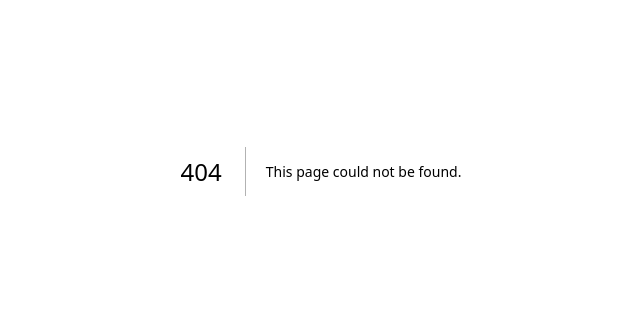
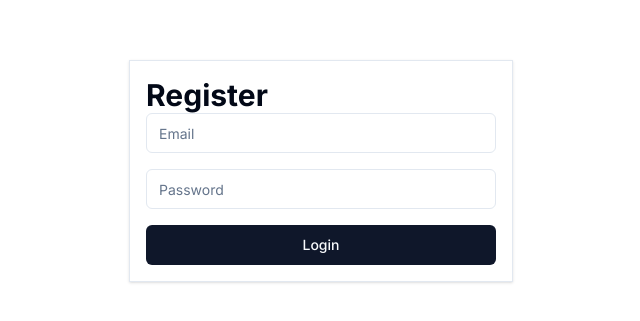
Before and after one commit to adiazt01/short_url_app, a Next.js app: page /auth/register in a window 1280 px wide. Before the commit this address had no page. Shown: the part 229-550 px from the top of the page, without its empty margins (319-959 px from the left). Built offline with nearby package versions, Linux system fonts and the light colour scheme.

Commit message:
Update dependencies and tailwind configuration

```diff
--- /dev/null
+++ b/src/app/(auth)/auth/layout.tsx
@@ -0,0 +1,9 @@
+export default function Layout({ children }: { children: React.ReactNode }) {
+  return (
+    <main className="w-full flex flex-col justify-center items-center min-h-screen">
+      <div className="border p-4 shadow w-full max-w-sm">
+      {children}
+      </div>
+    </main>
+  );
+}
--- /dev/null
+++ b/src/app/(auth)/auth/login/page.tsx
@@ -0,0 +1,36 @@
+"use client";
+
+import { Button } from "@/components/ui/button";
+import { Input } from "@/components/ui/input";
+import { useForm, SubmitHandler } from "react-hook-form";
+
+type FormData = {
+  email: string;
+  password: string;
+};
+
+export default function LoginPage() {
+  const { register, handleSubmit } = useForm<FormData>();
+
+  const onSubmit: SubmitHandler<FormData> = (data) => {
+    console.log(data);
+  };
+
+  return (
+    <div className="flex flex-col">
+      <h1 className="text-3xl font-bold">Login</h1>
+      <form
+        onSubmit={handleSubmit(onSubmit)}
+        className="flex flex-col space-y-4"
+      >
+        <Input type="email" {...register("email")} placeholder="Email" />
+        <Input
+          type="password"
+          {...register("password")}
+          placeholder="Password"
+        />
+        <Button type="submit">Login</Button>
+      </form>
+    </div>
+  );
+}
--- /dev/null
+++ b/src/app/(auth)/auth/register/page.tsx
@@ -0,0 +1,41 @@
+"use client";
+
+import { Button } from "@/components/ui/button";
+import { Input } from "@/components/ui/input";
+import { SubmitHandler, useForm } from "react-hook-form";
+
+type FormData = {
+  email: string;
+  name: string;
+  password: string;
+  confirmPassword: string;
+};
+
+export default function RegisterPage() {
+  const { register, handleSubmit } = useForm<FormData>();
+
+  const onSubmit: SubmitHandler<FormData> = async (data) => {
+    await fetch("/api/auth/register", {
+      method: "POST",
+      body: JSON.stringify(data),
+    });
+  };
+
+  return (
+    <div className="flex flex-col">
+      <h1 className="text-3xl font-bold">Register</h1>
+      <form
+        onSubmit={handleSubmit(onSubmit)}
+        className="flex flex-col space-y-4"
+      >
+        <Input type="email" {...register("email")} placeholder="Email" />
+        <Input
+          type="password"
+          {...register("password")}
+          placeholder="Password"
+        />
+        <Button type="submit">Login</Button>
+      </form>
+    </div>
+  );
+}
--- /dev/null
+++ b/src/app/api/auth/register/route.ts
@@ -0,0 +1,7 @@
+import { NextRequest, NextResponse } from "next/server";
+
+export async function POST(request: NextRequest, response: NextResponse) {
+  const body = await request.json();
+  console.log(body);
+  return NextResponse.json(body);
+}
--- a/src/app/globals.css
+++ b/src/app/globals.css
@@ -2,32 +2,75 @@
   @tailwind components;
   @tailwind utilities;
 
+  @layer base {
     :root {
-  --foreground-rgb: 0, 0, 0;
-  --background-start-rgb: 214, 219, 220;
-  --background-end-rgb: 255, 255, 255;
+      --background: 0 0% 100%;
+      --foreground: 222.2 84% 4.9%;
+
+      --card: 0 0% 100%;
+      --card-foreground: 222.2 84% 4.9%;
+
+      --popover: 0 0% 100%;
+      --popover-foreground: 222.2 84% 4.9%;
+
+      --primary: 222.2 47.4% 11.2%;
+      --primary-foreground: 210 40% 98%;
+
+      --secondary: 210 40% 96.1%;
+      --secondary-foreground: 222.2 47.4% 11.2%;
+
+      --muted: 210 40% 96.1%;
+      --muted-foreground: 215.4 16.3% 46.9%;
+
+      --accent: 210 40% 96.1%;
+      --accent-foreground: 222.2 47.4% 11.2%;
+
+      --destructive: 0 84.2% 60.2%;
+      --destructive-foreground: 210 40% 98%;
+
+      --border: 214.3 31.8% 91.4%;
+      --input: 214.3 31.8% 91.4%;
+      --ring: 222.2 84% 4.9%;
+
+      --radius: 0.5rem;
     }
 
-@media (prefers-color-scheme: dark) {
-  :root {
-    --foreground-rgb: 255, 255, 255;
-    --background-start-rgb: 0, 0, 0;
-    --background-end-rgb: 0, 0, 0;
+    .dark {
+      --background: 222.2 84% 4.9%;
+      --foreground: 210 40% 98%;
+
+      --card: 222.2 84% 4.9%;
+      --card-foreground: 210 40% 98%;
+
+      --popover: 222.2 84% 4.9%;
+      --popover-foreground: 210 40% 98%;
+
+      --primary: 210 40% 98%;
+      --primary-foreground: 222.2 47.4% 11.2%;
+
+      --secondary: 217.2 32.6% 17.5%;
+      --secondary-foreground: 210 40% 98%;
+
+      --muted: 217.2 32.6% 17.5%;
+      --muted-foreground: 215 20.2% 65.1%;
+
+      --accent: 217.2 32.6% 17.5%;
+      --accent-foreground: 210 40% 98%;
+
+      --destructive: 0 62.8% 30.6%;
+      --destructive-foreground: 210 40% 98%;
+
+      --border: 217.2 32.6% 17.5%;
+      --input: 217.2 32.6% 17.5%;
+      --ring: 212.7 26.8% 83.9%;
     }
   }
 
+  @layer base {
+    * {
+      @apply border-border;
+    }
     body {
-  color: rgb(var(--foreground-rgb));
-  background: linear-gradient(
-      to bottom,
-      transparent,
-      rgb(var(--background-end-rgb))
-    )
-    rgb(var(--background-start-rgb));
-}
-
-@layer utilities {
-  .text-balance {
-    text-wrap: balance;
+      @apply bg-background text-foreground;
     }
   }
--- a/src/app/page.tsx
+++ b/src/app/page.tsx
@@ -1,4 +1,4 @@
-import { prisma } from "@/lib/db";
+import prisma from "@/lib/db";
 
 export default async function Home() {
   const data = await prisma.user.findMany();
--- /dev/null
+++ b/src/components/ui/button.tsx
@@ -0,0 +1,56 @@
+import * as React from "react"
+import { Slot } from "@radix-ui/react-slot"
+import { cva, type VariantProps } from "class-variance-authority"
+
+import { cn } from "@/lib/utils"
+
+const buttonVariants = cva(
+  "inline-flex items-center justify-center whitespace-nowrap rounded-md text-sm font-medium ring-offset-background transition-colors focus-visible:outline-none focus-visible:ring-2 focus-visible:ring-ring focus-visible:ring-offset-2 disabled:pointer-events-none disabled:opacity-50",
+  {
+    variants: {
+      variant: {
+        default: "bg-primary text-primary-foreground hover:bg-primary/90",
+        destructive:
+          "bg-destructive text-destructive-foreground hover:bg-destructive/90",
+        outline:
+          "border border-input bg-background hover:bg-accent hover:text-accent-foreground",
+        secondary:
+          "bg-secondary text-secondary-foreground hover:bg-secondary/80",
+        ghost: "hover:bg-accent hover:text-accent-foreground",
+        link: "text-primary underline-offset-4 hover:underline",
+      },
+      size: {
+        default: "h-10 px-4 py-2",
+        sm: "h-9 rounded-md px-3",
+        lg: "h-11 rounded-md px-8",
+        icon: "h-10 w-10",
+      },
+    },
+    defaultVariants: {
+      variant: "default",
+      size: "default",
+    },
+  }
+)
+
+export interface ButtonProps
+  extends React.ButtonHTMLAttributes<HTMLButtonElement>,
+    VariantProps<typeof buttonVariants> {
+  asChild?: boolean
+}
+
+const Button = React.forwardRef<HTMLButtonElement, ButtonProps>(
+  ({ className, variant, size, asChild = false, ...props }, ref) => {
+    const Comp = asChild ? Slot : "button"
+    return (
+      <Comp
+        className={cn(buttonVariants({ variant, size, className }))}
+        ref={ref}
+        {...props}
+      />
+    )
+  }
+)
+Button.displayName = "Button"
+
+export { Button, buttonVariants }
--- /dev/null
+++ b/src/components/ui/input.tsx
@@ -0,0 +1,25 @@
+import * as React from "react"
+
+import { cn } from "@/lib/utils"
+
+export interface InputProps
+  extends React.InputHTMLAttributes<HTMLInputElement> {}
+
+const Input = React.forwardRef<HTMLInputElement, InputProps>(
+  ({ className, type, ...props }, ref) => {
+    return (
+      <input
+        type={type}
+        className={cn(
+          "flex h-10 w-full rounded-md border border-input bg-background px-3 py-2 text-sm ring-offset-background file:border-0 file:bg-transparent file:text-sm file:font-medium placeholder:text-muted-foreground focus-visible:outline-none focus-visible:ring-2 focus-visible:ring-ring focus-visible:ring-offset-2 disabled:cursor-not-allowed disabled:opacity-50",
+          className
+        )}
+        ref={ref}
+        {...props}
+      />
+    )
+  }
+)
+Input.displayName = "Input"
+
+export { Input }
--- /dev/null
+++ b/src/lib/utils.ts
@@ -0,0 +1,6 @@
+import { type ClassValue, clsx } from "clsx"
+import { twMerge } from "tailwind-merge"
+
+export function cn(...inputs: ClassValue[]) {
+  return twMerge(clsx(inputs))
+}
--- a/tailwind.config.ts
+++ b/tailwind.config.ts
@@ -1,20 +1,80 @@
-import type { Config } from "tailwindcss";
+import type { Config } from "tailwindcss"
 
-const config: Config = {
+const config = {
+  darkMode: ["class"],
   content: [
-    "./src/pages/**/*.{js,ts,jsx,tsx,mdx}",
-    "./src/components/**/*.{js,ts,jsx,tsx,mdx}",
-    "./src/app/**/*.{js,ts,jsx,tsx,mdx}",
-  ],
+    './pages/**/*.{ts,tsx}',
+    './components/**/*.{ts,tsx}',
+    './app/**/*.{ts,tsx}',
+    './src/**/*.{ts,tsx}',
+	],
+  prefix: "",
   theme: {
+    container: {
+      center: true,
+      padding: "2rem",
+      screens: {
+        "2xl": "1400px",
+      },
+    },
     extend: {
-      backgroundImage: {
-        "gradient-radial": "radial-gradient(var(--tw-gradient-stops))",
-        "gradient-conic":
-          "conic-gradient(from 180deg at 50% 50%, var(--tw-gradient-stops))",
+      colors: {
+        border: "hsl(var(--border))",
+        input: "hsl(var(--input))",
+        ring: "hsl(var(--ring))",
+        background: "hsl(var(--background))",
+        foreground: "hsl(var(--foreground))",
+        primary: {
+          DEFAULT: "hsl(var(--primary))",
+          foreground: "hsl(var(--primary-foreground))",
+        },
+        secondary: {
+          DEFAULT: "hsl(var(--secondary))",
+          foreground: "hsl(var(--secondary-foreground))",
+        },
+        destructive: {
+          DEFAULT: "hsl(var(--destructive))",
+          foreground: "hsl(var(--destructive-foreground))",
+        },
+        muted: {
+          DEFAULT: "hsl(var(--muted))",
+          foreground: "hsl(var(--muted-foreground))",
+        },
+        accent: {
+          DEFAULT: "hsl(var(--accent))",
+          foreground: "hsl(var(--accent-foreground))",
+        },
+        popover: {
+          DEFAULT: "hsl(var(--popover))",
+          foreground: "hsl(var(--popover-foreground))",
+        },
+        card: {
+          DEFAULT: "hsl(var(--card))",
+          foreground: "hsl(var(--card-foreground))",
+        },
+      },
+      borderRadius: {
+        lg: "var(--radius)",
+        md: "calc(var(--radius) - 2px)",
+        sm: "calc(var(--radius) - 4px)",
+      },
+      keyframes: {
+        "accordion-down": {
+          from: { height: "0" },
+          to: { height: "var(--radix-accordion-content-height)" },
+        },
+        "accordion-up": {
+          from: { height: "var(--radix-accordion-content-height)" },
+          to: { height: "0" },
+        },
+      },
+      animation: {
+        "accordion-down": "accordion-down 0.2s ease-out",
+        "accordion-up": "accordion-up 0.2s ease-out",
       },
     },
   },
-  plugins: [],
-};
-export default config;
+  plugins: [require("tailwindcss-animate")],
+} satisfies Config
+
+export default config
```
Also changed, not shown: package.json (+8 -1 lines), components.json (added), 1 other file (tests, documents, lock files or other folders). Lines whose indentation alone changed are shown as unchanged.
